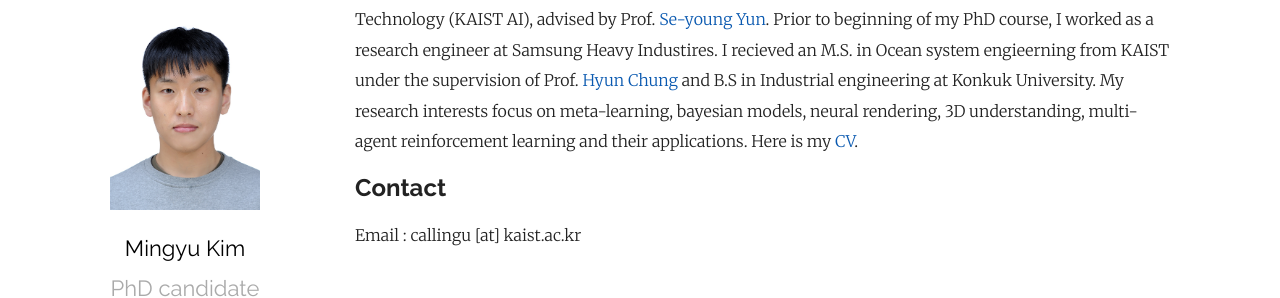
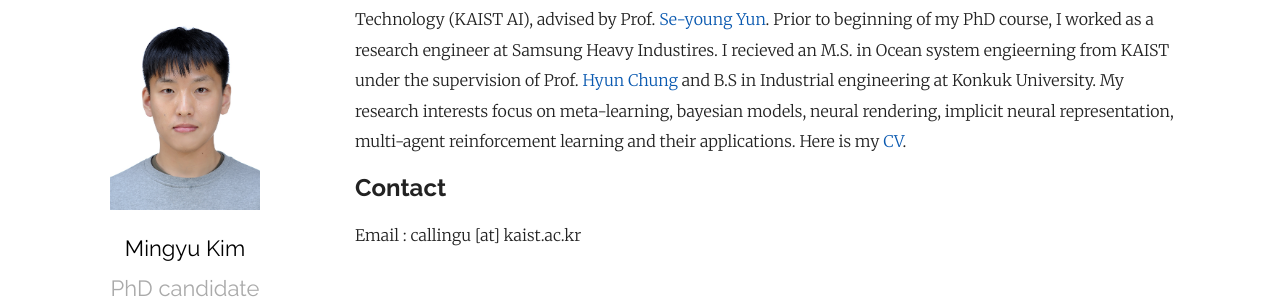
Before and after one commit to MingyuKim87/MingyuKim87.github.io, a Jekyll site: the page built from index.md, in a window 1280 px wide and 900 px high. Shown: the part 137-435 px from the top of the window. Built offline with Jekyll 4.4.1, drawn with Linux system fonts in a browser that asks for light colours; some web fonts are replaced.

Commit message:
Update index.md

```diff
--- a/index.md
+++ b/index.md
@@ -6,7 +6,7 @@
 
 ## About me
 
-I’m an PhD candidate in the Kim Jaechul Graduate School of AI at Korea Advanced Institute of Science and Technology (KAIST AI), advised by Prof. [Se-young Yun][seyoung-yun]. Prior to beginning of my PhD course, I worked as a research engineer at Samsung Heavy Industires. I recieved an M.S. in Ocean system engieerning from KAIST under the supervision of Prof. [Hyun Chung][hyun-chung] and B.S in Industrial engineering at Konkuk University. My research interests focus on meta-learning, bayesian models, neural rendering, 3D understanding, multi-agent reinforcement learning and their applications. Here is my [CV].
+I’m an PhD candidate in the Kim Jaechul Graduate School of AI at Korea Advanced Institute of Science and Technology (KAIST AI), advised by Prof. [Se-young Yun][seyoung-yun]. Prior to beginning of my PhD course, I worked as a research engineer at Samsung Heavy Industires. I recieved an M.S. in Ocean system engieerning from KAIST under the supervision of Prof. [Hyun Chung][hyun-chung] and B.S in Industrial engineering at Konkuk University. My research interests focus on meta-learning, bayesian models, neural rendering, implicit neural representation, multi-agent reinforcement learning and their applications. Here is my [CV].
 
 ## Contact
 
```
